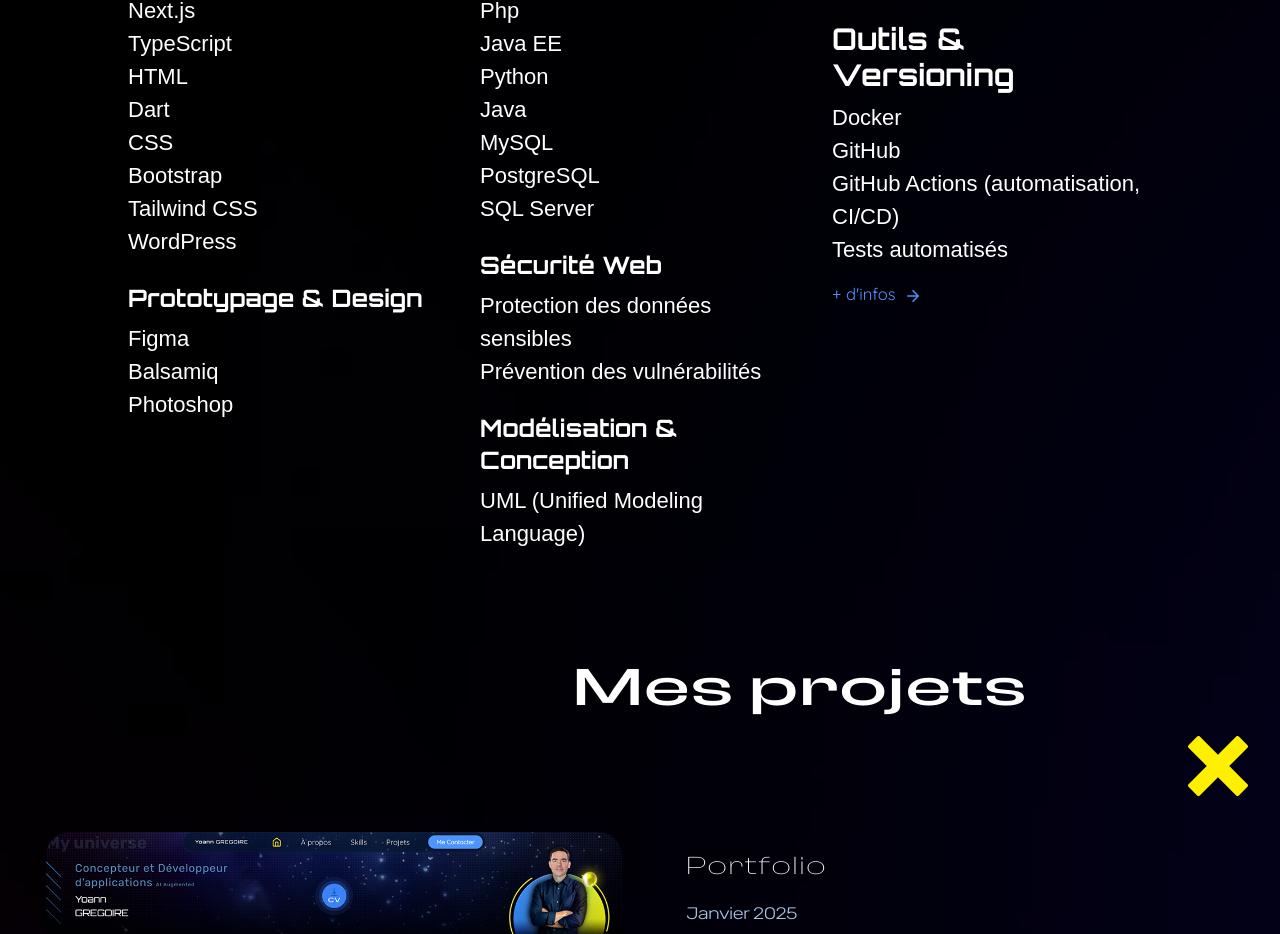
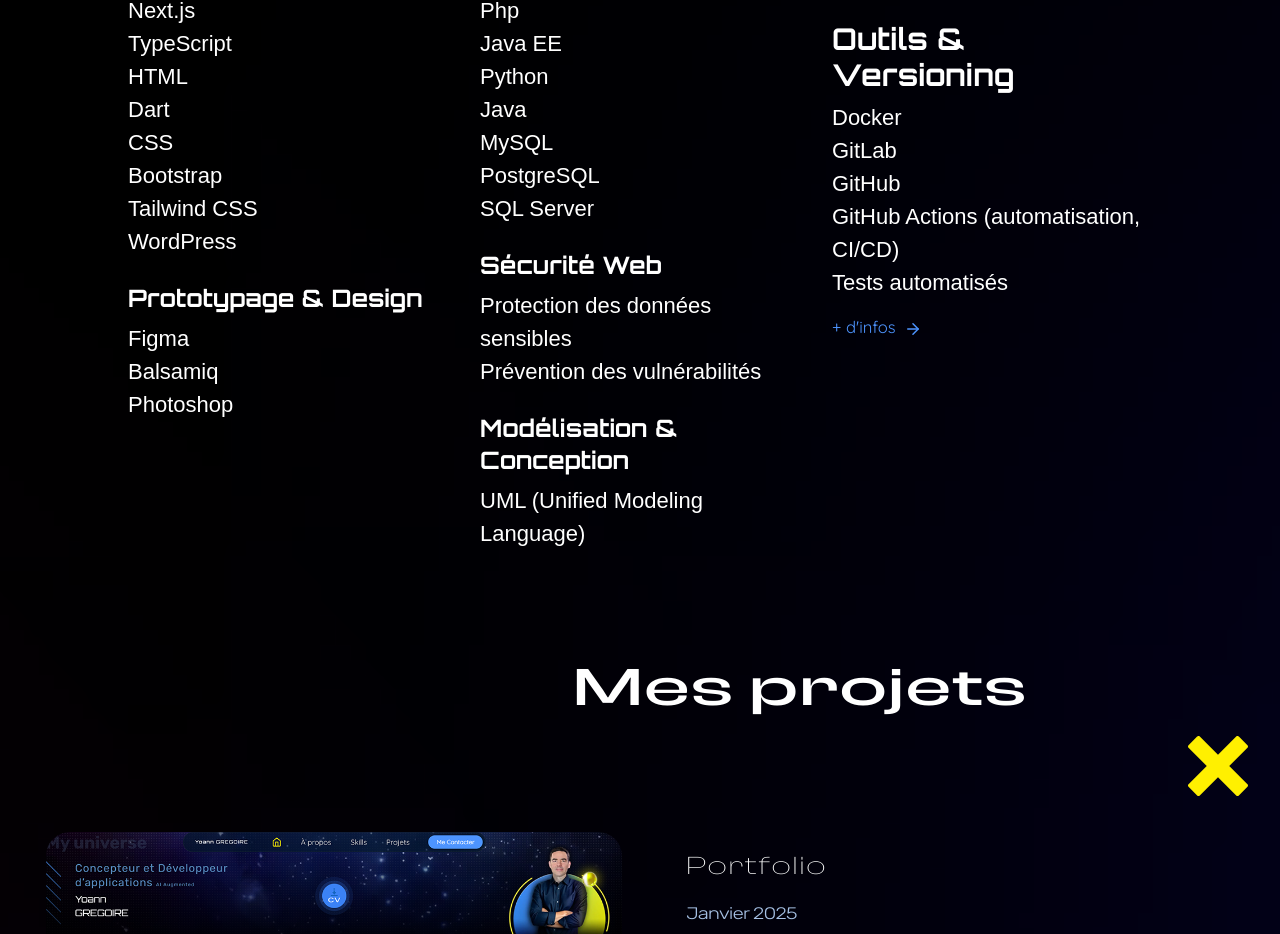
Before and after one commit to YoCode35/my-book, a Next.js app: page / in a window 1280 px wide. Shown: the part 1790-2724 px from the top of the page. Built offline with nearby package versions, Linux system fonts and the light colour scheme.

Commit message:
Update skills section

```diff
--- a/src/app/page.tsx
+++ b/src/app/page.tsx
@@ -279,6 +279,7 @@ export default function Home() {
               <div className="pt-6">
               <div className="skills-title">Outils & Versioning</div>
                 <div className="skills-text"><span>Docker</span></div>
+                <div className="skills-text"><span>GitLab</span></div>
                 <div className="skills-text"><span>GitHub</span></div>
                 <div className="skills-text"><span>GitHub Actions (automatisation, CI/CD)</span></div>
                 <div className="skills-text"><span>Tests automatisés</span></div>
```
